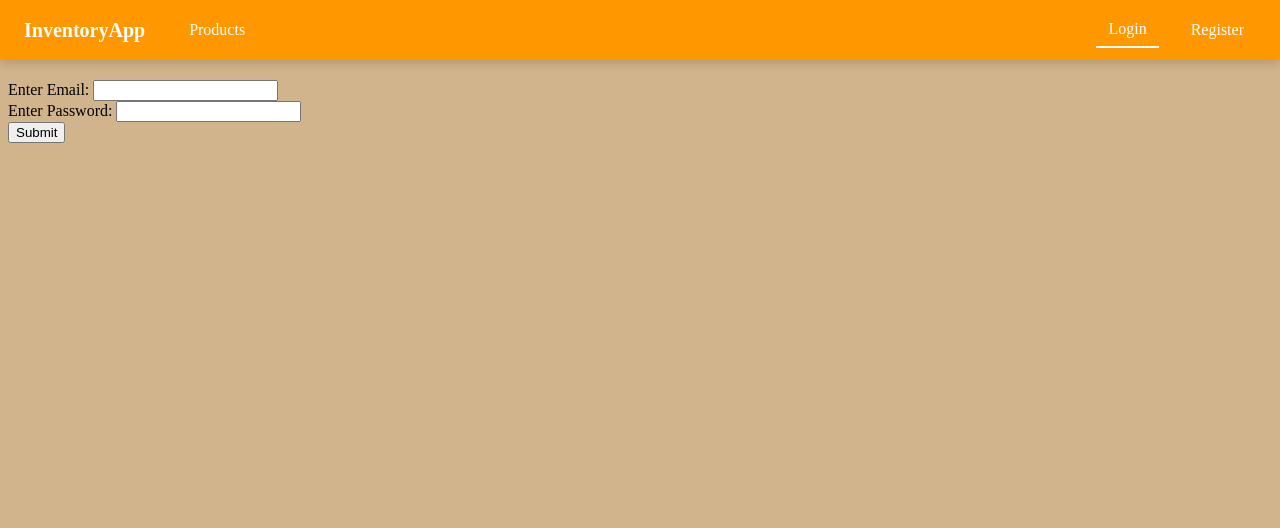
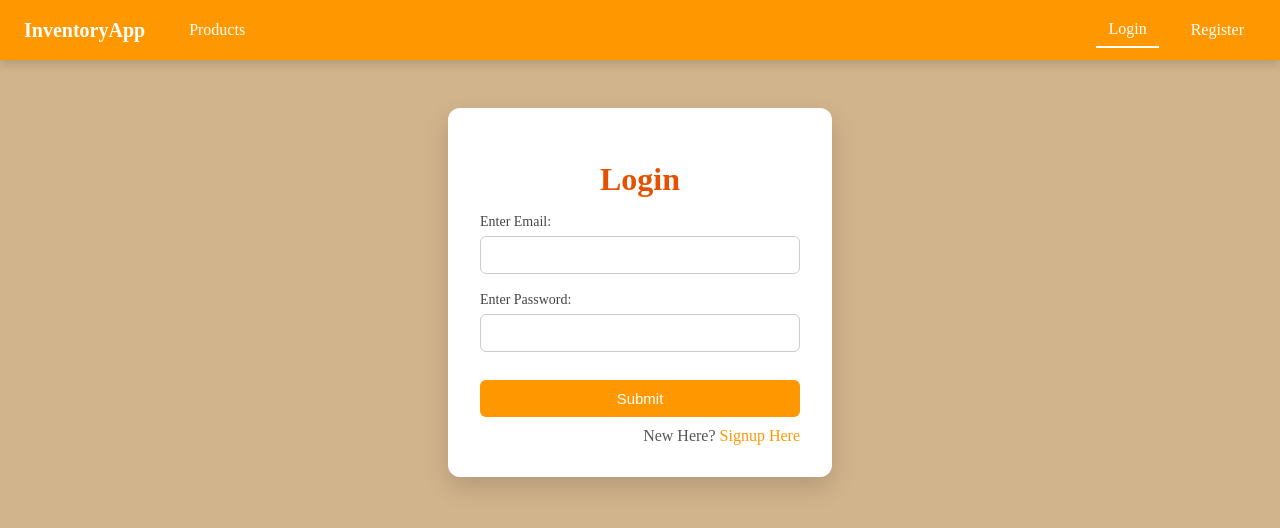
Before and after one commit to shrest21/capstone_chubb_frontend, an Angular app: page /login in a window 1280 px wide. Shown: the top 528 px of the page. Built offline with nearby package versions, Linux system fonts and the light colour scheme.

Commit message:
Added login card and added link to register page

```diff
--- a/src/app/login/login.component.css
+++ b/src/app/login/login.component.css
@@ -0,0 +1,85 @@
+/* Page background */
+html {
+  margin: 0;
+  font-family: 'Segoe UI', Tahoma, Geneva, Verdana, sans-serif;
+  height: 100vh;
+}
+
+/* Center container (same as register) */
+.login-container {
+  display: flex;
+  justify-content: center;
+  align-items: center;
+  height: 100%;
+  padding-top: 100px; /* below fixed navbar */
+}
+
+/* Card */
+form {
+  display: flex;
+  flex-direction: column;
+  background-color: #ffffff;
+  padding: 32px;
+  width: 320px;
+  border-radius: 12px;
+  box-shadow: 0 10px 25px rgba(0, 0, 0, 0.15);
+}
+
+/* Heading */
+h1 {
+  text-align: center;
+  margin-bottom: 16px;
+  color: #e65100;
+}
+
+/* Labels */
+label {
+  margin-bottom: 6px;
+  font-size: 14px;
+  color: #444;
+}
+
+/* Inputs */
+input {
+  padding: 10px;
+  margin-bottom: 18px;
+  border-radius: 6px;
+  border: 1px solid #ccc;
+  font-size: 14px;
+  outline: none;
+}
+
+input:focus {
+  border-color: #ff9800;
+}
+
+/* Button */
+button {
+  margin-top: 10px;
+  padding: 10px;
+  background-color: #ff9800;
+  color: #fff;
+  border: none;
+  border-radius: 6px;
+  font-size: 15px;
+  cursor: pointer;
+  transition: background-color 0.3s ease;
+}
+
+button:hover {
+  background-color: #f57c00;
+}
+.link {
+  margin-top: 10px;
+  text-align: right;
+  color: #555;
+}
+.link a {
+  color: #ff9800;
+  text-decoration: none;
+  font-weight: 500;
+}
+
+.link a:hover {
+  text-decoration: underline;
+}
--- a/src/app/login/login.component.html
+++ b/src/app/login/login.component.html
@@ -1,8 +1,16 @@
-<h1>Welcome to Login Page</h1>
-<form (ngSubmit)="login()">
-    <label>Enter Email: </label>
-    <input type="text" [(ngModel)]="email" name="email" required><br>
-    <label>Enter Password: </label>
-    <input type="text" [(ngModel)]="password" name="password" required><br>
+<div class="login-container">
+  <form (ngSubmit)="login()">
+    <h1>Login</h1>
+
+    <label>Enter Email:</label>
+    <input type="text" [(ngModel)]="email" name="email" required>
+
+    <label>Enter Password:</label>
+    <input type="text" [(ngModel)]="password" name="password" required>
+
     <button type="submit">Submit</button>
-</form>
+    <div class="link">
+    New Here? <a href="/register">Signup Here</a>
+    </div>
+  </form>
+</div>
```
